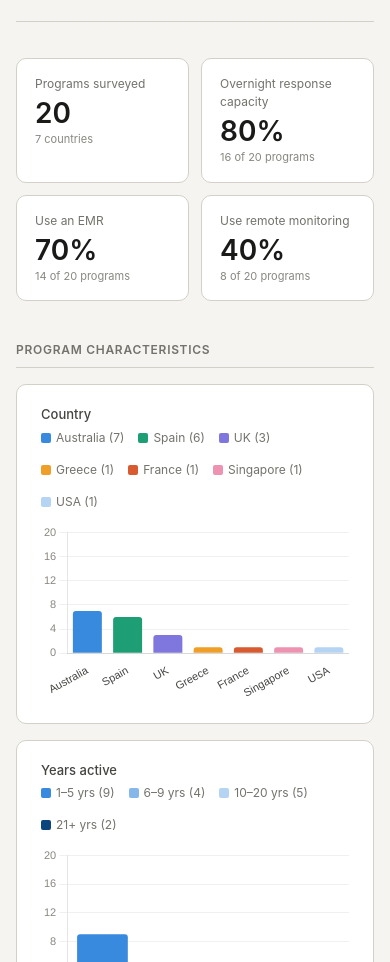
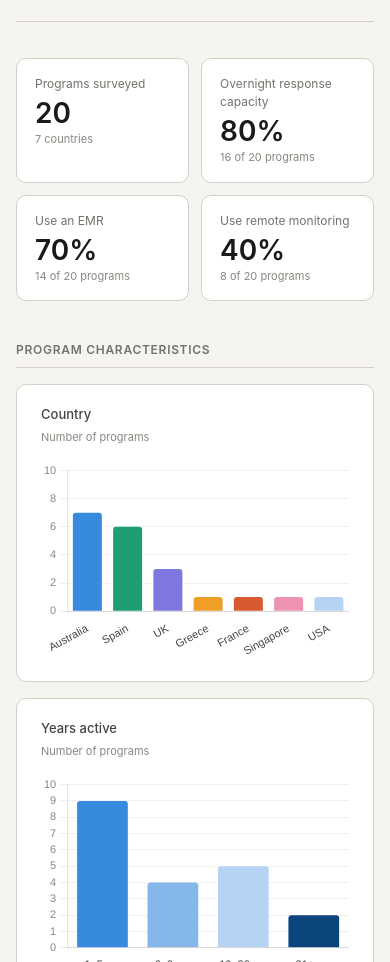
Before and after one commit to afeuser/HaH-Survey-Dashboard, a plain HTML site: page index.html in a window 390 px wide. Shown: the part 138-1100 px from the top of the page. Drawn offline with nearby package versions, Linux system fonts and the light colour scheme.

Commit message:
Refactor chart elements and improve responsiveness
Removed legend elements from charts and updated chart titles and subtitles for clarity. Adjusted chart options for better responsiveness and data representation.

```diff
--- a/index.html
+++ b/index.html
@@ -7,146 +7,27 @@
 <script src="https://cdnjs.cloudflare.com/ajax/libs/Chart.js/4.4.1/chart.umd.js"></script>
 <style>
 *, *::before, *::after { box-sizing: border-box; margin: 0; padding: 0; }
-
-  body {
-    font-family: -apple-system, BlinkMacSystemFont, "Segoe UI", Roboto, Helvetica, Arial, sans-serif;
-    background: #f5f4f0;
-    color: #2c2c2a;
-    font-size: 14px;
-    line-height: 1.5;
-  }
-
-  .page {
-    max-width: 1100px;
-    margin: 0 auto;
-    padding: 40px 32px 80px;
-  }
-
-  .page-header {
-    margin-bottom: 36px;
-    border-bottom: 1px solid #d3d1c7;
-    padding-bottom: 24px;
-  }
-
-  .page-header h1 {
-    font-size: 22px;
-    font-weight: 600;
-    color: #1a1a18;
-    margin-bottom: 6px;
-  }
-
-  .page-header p {
-    font-size: 13px;
-    color: #73726c;
-  }
-
-  .metrics {
-    display: grid;
-    grid-template-columns: repeat(4, minmax(0, 1fr));
-    gap: 12px;
-    margin-bottom: 40px;
-  }
-
-  .metric {
-    background: #fff;
-    border: 0.5px solid #d3d1c7;
-    border-radius: 10px;
-    padding: 16px 18px;
-  }
-
-  .metric-label {
-    font-size: 12px;
-    color: #73726c;
-    margin-bottom: 6px;
-  }
-
-  .metric-value {
-    font-size: 28px;
-    font-weight: 600;
-    color: #1a1a18;
-    line-height: 1;
-  }
-
-  .metric-sub {
-    font-size: 11px;
-    color: #888780;
-    margin-top: 4px;
-  }
-
-  .section {
-    margin-bottom: 44px;
-  }
-
-  .section-label {
-    font-size: 12px;
-    font-weight: 600;
-    color: #73726c;
-    text-transform: uppercase;
-    letter-spacing: 0.06em;
-    margin-bottom: 16px;
-    padding-bottom: 8px;
-    border-bottom: 0.5px solid #d3d1c7;
-  }
-
-  .chart-card {
-    background: #fff;
-    border: 0.5px solid #d3d1c7;
-    border-radius: 10px;
-    padding: 20px 24px;
-  }
-
-  .chart-title {
-    font-size: 13px;
-    font-weight: 500;
-    color: #444441;
-    margin-bottom: 4px;
-  }
-
-  .chart-sub {
-    font-size: 11px;
-    color: #888780;
-    margin-bottom: 16px;
-  }
-
-  .chart-wrap {
-    position: relative;
-    width: 100%;
-  }
-
-  .two-col {
-    display: grid;
-    grid-template-columns: minmax(0, 1fr) minmax(0, 1fr);
-    gap: 16px;
-  }
-
-  .three-col {
-    display: grid;
-    grid-template-columns: minmax(0, 1fr) minmax(0, 1fr) minmax(0, 1fr);
-    gap: 16px;
-  }
-
-  .legend {
-    display: flex;
-    flex-wrap: wrap;
-    gap: 14px;
-    margin-bottom: 12px;
-    font-size: 12px;
-    color: #73726c;
-  }
-
-  .legend span {
-    display: flex;
-    align-items: center;
-    gap: 5px;
-  }
-
-  .legend-dot {
-    width: 10px;
-    height: 10px;
-    border-radius: 2px;
-    flex-shrink: 0;
-  }
-
+body { font-family: -apple-system, BlinkMacSystemFont, "Segoe UI", Roboto, Helvetica, Arial, sans-serif; background: #f5f4f0; color: #2c2c2a; font-size: 14px; line-height: 1.5; }
+.page { max-width: 1100px; margin: 0 auto; padding: 40px 32px 80px; }
+.page-header { margin-bottom: 36px; border-bottom: 1px solid #d3d1c7; padding-bottom: 24px; }
+.page-header h1 { font-size: 22px; font-weight: 600; color: #1a1a18; margin-bottom: 6px; }
+.page-header p { font-size: 13px; color: #73726c; }
+.metrics { display: grid; grid-template-columns: repeat(4, minmax(0, 1fr)); gap: 12px; margin-bottom: 40px; }
+.metric { background: #fff; border: 0.5px solid #d3d1c7; border-radius: 10px; padding: 16px 18px; }
+.metric-label { font-size: 12px; color: #73726c; margin-bottom: 6px; }
+.metric-value { font-size: 28px; font-weight: 600; color: #1a1a18; line-height: 1; }
+.metric-sub { font-size: 11px; color: #888780; margin-top: 4px; }
+.section { margin-bottom: 44px; }
+.section-label { font-size: 12px; font-weight: 600; color: #73726c; text-transform: uppercase; letter-spacing: 0.06em; margin-bottom: 16px; padding-bottom: 8px; border-bottom: 0.5px solid #d3d1c7; }
+.chart-card { background: #fff; border: 0.5px solid #d3d1c7; border-radius: 10px; padding: 20px 24px; }
+.chart-title { font-size: 13px; font-weight: 500; color: #444441; margin-bottom: 4px; }
+.chart-sub { font-size: 11px; color: #888780; margin-bottom: 16px; }
+.chart-wrap { position: relative; width: 100%; }
+.two-col { display: grid; grid-template-columns: minmax(0, 1fr) minmax(0, 1fr); gap: 16px; }
+.three-col { display: grid; grid-template-columns: minmax(0, 1fr) minmax(0, 1fr) minmax(0, 1fr); gap: 16px; }
+.legend { display: flex; flex-wrap: wrap; gap: 14px; margin-bottom: 12px; font-size: 12px; color: #73726c; }
+.legend span { display: flex; align-items: center; gap: 5px; }
+.legend-dot { width: 10px; height: 10px; border-radius: 2px; flex-shrink: 0; }
 @media (max-width: 700px) {
   .metrics { grid-template-columns: repeat(2, 1fr); }
   .two-col, .three-col { grid-template-columns: 1fr; }
@@ -156,7 +37,6 @@
 </head>
 <body>
 <div class="page">
-
   <div class="page-header">
     <h1>Pediatric Hospital at Home — International Survey</h1>
     <p>20 programs across 7 countries &nbsp;·&nbsp; Equitable Healthcare Lab / Institute of Design &nbsp;·&nbsp; March 2026</p>
@@ -192,35 +72,18 @@
     <div class="three-col">
       <div class="chart-card">
         <div class="chart-title">Country</div>
-        <div class="legend">
-          <span><span class="legend-dot" style="background:#378ADD"></span>Australia (7)</span>
-          <span><span class="legend-dot" style="background:#1D9E75"></span>Spain (6)</span>
-          <span><span class="legend-dot" style="background:#7F77DD"></span>UK (3)</span>
-          <span><span class="legend-dot" style="background:#EF9F27"></span>Greece (1)</span>
-          <span><span class="legend-dot" style="background:#D85A30"></span>France (1)</span>
-          <span><span class="legend-dot" style="background:#ED93B1"></span>Singapore (1)</span>
-          <span><span class="legend-dot" style="background:#B5D4F4"></span>USA (1)</span>
-        </div>
-        <div class="chart-wrap" style="height:180px"><canvas id="c-country"></canvas></div>
+        <div class="chart-sub">Number of programs</div>
+        <div class="chart-wrap" style="height:200px"><canvas id="c-country"></canvas></div>
       </div>
       <div class="chart-card">
         <div class="chart-title">Years active</div>
-        <div class="legend">
-          <span><span class="legend-dot" style="background:#378ADD"></span>1–5 yrs (9)</span>
-          <span><span class="legend-dot" style="background:#85B7EB"></span>6–9 yrs (4)</span>
-          <span><span class="legend-dot" style="background:#B5D4F4"></span>10–20 yrs (5)</span>
-          <span><span class="legend-dot" style="background:#0C447C"></span>21+ yrs (2)</span>
-        </div>
-        <div class="chart-wrap" style="height:180px"><canvas id="c-years"></canvas></div>
+        <div class="chart-sub">Number of programs</div>
+        <div class="chart-wrap" style="height:200px"><canvas id="c-years"></canvas></div>
       </div>
       <div class="chart-card">
         <div class="chart-title">Annual patient volume</div>
-        <div class="legend">
-          <span><span class="legend-dot" style="background:#378ADD"></span>101–500 (10)</span>
-          <span><span class="legend-dot" style="background:#85B7EB"></span>501–1000 (4)</span>
-          <span><span class="legend-dot" style="background:#0C447C"></span>&gt;1000 (6)</span>
-        </div>
-        <div class="chart-wrap" style="height:180px"><canvas id="c-volume"></canvas></div>
+        <div class="chart-sub">Number of programs</div>
+        <div class="chart-wrap" style="height:200px"><canvas id="c-volume"></canvas></div>
       </div>
     </div>
   </div>
@@ -231,19 +94,13 @@
     <div class="two-col">
       <div class="chart-card">
         <div class="chart-title">Days per week operational</div>
-        <div class="legend">
-          <span><span class="legend-dot" style="background:#1D9E75"></span>7 days, full capacity (15)</span>
-          <span><span class="legend-dot" style="background:#9FE1CB"></span>7 days, reduced weekends (5)</span>
-        </div>
-        <div class="chart-wrap" style="height:160px"><canvas id="c-days"></canvas></div>
+        <div class="chart-sub">Number of programs</div>
+        <div class="chart-wrap" style="height:180px"><canvas id="c-days"></canvas></div>
       </div>
       <div class="chart-card">
         <div class="chart-title">Daily hours of operation</div>
-        <div class="legend">
-          <span><span class="legend-dot" style="background:#7F77DD"></span>24 hours (9)</span>
-          <span><span class="legend-dot" style="background:#CECBF6"></span>Less than 24 hours (11)</span>
-        </div>
-        <div class="chart-wrap" style="height:160px"><canvas id="c-hrs"></canvas></div>
+        <div class="chart-sub">Number of programs</div>
+        <div class="chart-wrap" style="height:180px"><canvas id="c-hrs"></canvas></div>
       </div>
     </div>
   </div>
@@ -300,7 +157,7 @@
     <div class="section-label">Clinical services</div>
     <div class="two-col" style="margin-bottom:16px">
       <div class="chart-card">
-        <div class="chart-title">IV & subcutaneous medications</div>
+        <div class="chart-title">IV &amp; subcutaneous medications</div>
         <div class="chart-sub">% of programs (n=20)</div>
         <div class="chart-wrap" style="height:320px"><canvas id="c-iv"></canvas></div>
       </div>
@@ -319,7 +176,7 @@
 
   <!-- Technology -->
   <div class="section">
-    <div class="section-label">Technology & monitoring</div>
+    <div class="section-label">Technology &amp; monitoring</div>
     <div class="two-col" style="margin-bottom:16px">
       <div class="chart-card">
         <div class="chart-title">Technology adoption</div>
@@ -342,7 +199,6 @@
       <div class="chart-wrap" style="height:200px"><canvas id="c-comm"></canvas></div>
     </div>
   </div>
-
 </div>
 
 <script>
@@ -363,22 +219,35 @@ const AMBER  = '#EF9F27';
 const CORAL  = '#D85A30';
 const PINK   = '#ED93B1';
 
-const columnOpts = (max = 20) => ({
+const vBarOpts = (yMax, showCount = false) => ({
   responsive: true,
   maintainAspectRatio: false,
   plugins: {
     legend: { display: false },
-    tooltip: { callbacks: { label: ctx => ` ${ctx.raw} programs` } }
+    tooltip: {
+      callbacks: {
+        label: ctx => showCount
+          ? `${ctx.raw} programs`
+          : `${ctx.raw}% (${Math.round(ctx.raw * N / 100)} of ${N} programs)`
+      }
+    }
   },
   scales: {
-    x: { grid: { display: false }, ticks: { color: '#444441', font: { size: 11 } } },
+    x: {
+      grid: { display: false },
+      ticks: { color: '#444441', font: { size: 11 }, maxRotation: 30, autoSkip: false }
+    },
     y: {
-      beginAtZero: true,
-      max,
+      max: yMax,
       grid: { color: 'rgba(0,0,0,0.06)' },
-      ticks: { color: GRAY, font: { size: 11 }, stepSize: 2 }
+      ticks: {
+        color: GRAY,
+        font: { size: 11 },
+        callback: v => showCount ? v : v + '%'
       }
     }
+  },
+  layout: { padding: { top: 8 } }
 });
 
 const hBarOpts = (max = 100, showPct = true) => ({
@@ -389,10 +258,9 @@ const hBarOpts = (max = 100, showPct = true) => ({
     legend: { display: false },
     tooltip: {
       callbacks: {
-        label: ctx =>
-          showPct
-            ? ` ${ctx.raw}% (${Math.round(ctx.raw * N / 100)} of ${N} programs)`
-            : ` ${ctx.raw} programs`
+        label: ctx => showPct
+          ? `${ctx.raw}% (${Math.round(ctx.raw * N / 100)} of ${N} programs)`
+          : `${ctx.raw} programs`
       }
     }
   },
@@ -400,10 +268,14 @@ const hBarOpts = (max = 100, showPct = true) => ({
     x: {
       max,
       grid: { color: 'rgba(0,0,0,0.06)' },
-      ticks: { color: GRAY, callback: v => (showPct ? v + '%' : v) }
+      ticks: { color: GRAY, font: { size: 11 }, callback: v => showPct ? v + '%' : v }
     },
-    y: { grid: { display: false }, ticks: { color: '#444441' } }
+    y: {
+      grid: { display: false },
+      ticks: { color: '#444441', font: { size: 12 } }
     }
+  },
+  layout: { padding: { right: 8 } }
 });
 
 const stackedOpts = () => ({
@@ -411,136 +283,205 @@ const stackedOpts = () => ({
   maintainAspectRatio: false,
   plugins: {
     legend: { display: false },
-    tooltip: { callbacks: { label: ctx => ` ${ctx.raw}%` } }
+    tooltip: { callbacks: { label: ctx => `${ctx.raw}%` } }
   },
   scales: {
-    x: { stacked: true, grid: { display: false } },
-    y: {
-      stacked: true,
-      max: 100,
-      grid: { color: 'rgba(0,0,0,0.06)' },
-      ticks: { color: GRAY, callback: v => v + '%' }
-    }
+    x: { stacked: true, grid: { display: false }, ticks: { color: '#444441', font: { size: 12 } } },
+    y: { stacked: true, max: 100, grid: { color: 'rgba(0,0,0,0.06)' }, ticks: { color: GRAY, font: { size: 11 }, callback: v => v + '%' } }
   }
 });
 
-/* COLUMN charts (formerly donuts) */
-
+// Country — vertical bar
 new Chart(document.getElementById('c-country'), {
   type: 'bar',
   data: {
     labels: ['Australia','Spain','UK','Greece','France','Singapore','USA'],
     datasets: [{
-      data: [7,6,3,1,1,1,1],
-      backgroundColor: [BLUE,TEAL,PURPLE,AMBER,CORAL,PINK,BLUE_L],
+      data: [7, 6, 3, 1, 1, 1, 1],
+      backgroundColor: [BLUE, TEAL, PURPLE, AMBER, CORAL, PINK, BLUE_L],
       borderRadius: 3
     }]
   },
-  options: columnOpts()
+  options: vBarOpts(10, true)
 });
 
+// Years active — vertical bar
 new Chart(document.getElementById('c-years'), {
   type: 'bar',
   data: {
-    labels: ['1–5 years','6–9 years','10–20 years','21+ years'],
+    labels: ['1–5 yrs','6–9 yrs','10–20 yrs','21+ yrs'],
     datasets: [{
-      data: [9,4,5,2],
-      backgroundColor: [BLUE,BLUE_M,BLUE_L,BLUE_D],
+      data: [9, 4, 5, 2],
+      backgroundColor: [BLUE, BLUE_M, BLUE_L, BLUE_D],
       borderRadius: 3
     }]
   },
-  options: columnOpts()
+  options: vBarOpts(10, true)
 });
 
+// Volume — vertical bar
 new Chart(document.getElementById('c-volume'), {
   type: 'bar',
   data: {
     labels: ['101–500/yr','501–1000/yr','>1000/yr'],
     datasets: [{
-      data: [10,4,6],
-      backgroundColor: [BLUE,BLUE_M,BLUE_D],
+      data: [10, 4, 6],
+      backgroundColor: [BLUE, BLUE_M, BLUE_D],
       borderRadius: 3
     }]
   },
-  options: columnOpts()
+  options: vBarOpts(12, true)
 });
 
+// Days per week — vertical bar
 new Chart(document.getElementById('c-days'), {
   type: 'bar',
   data: {
     labels: ['7 days, full capacity','7 days, reduced weekends'],
     datasets: [{
-      data: [15,5],
-      backgroundColor: [TEAL,TEAL_L],
+      data: [15, 5],
+      backgroundColor: [TEAL, TEAL_L],
       borderRadius: 3
     }]
   },
-  options: columnOpts()
+  options: vBarOpts(20, true)
 });
 
+// Hours — vertical bar
 new Chart(document.getElementById('c-hrs'), {
   type: 'bar',
   data: {
     labels: ['24 hours','Less than 24 hours'],
     datasets: [{
-      data: [9,11],
-      backgroundColor: [PURPLE,PURP_L],
+      data: [9, 11],
+      backgroundColor: [PURPLE, PURP_L],
       borderRadius: 3
     }]
   },
-  options: columnOpts()
+  options: vBarOpts(15, true)
 });
 
-/* Remaining charts unchanged */
-
+// Age groups
 new Chart(document.getElementById('c-age'), {
   type: 'bar',
   data: {
     labels: ['Neonates (0–1mo)','Infants (1mo–2yr)','Children (2–11yr)','Adolescents (12–18yr)','Adults (18+)'],
-    datasets: [{
-      data: [pct(19), pct(20), pct(20), pct(19), pct(1)],
-      backgroundColor: [TEAL, TEAL, TEAL, TEAL, GRAY_L],
-      borderRadius: 3
-    }]
+    datasets: [{ data: [pct(19), pct(20), pct(20), pct(19), pct(1)], backgroundColor: [TEAL, TEAL, TEAL, TEAL, GRAY_L], borderRadius: 3 }]
   },
   options: hBarOpts(100)
 });
 
+// Populations
 new Chart(document.getElementById('c-pop'), {
   type: 'bar',
   data: {
     labels: ['Urban','Suburban','Rural'],
-    datasets: [{
-      data: [pct(19), pct(15), pct(7)],
-      backgroundColor: [BLUE, BLUE_M, BLUE_L],
-      borderRadius: 3
-    }]
+    datasets: [{ data: [pct(19), pct(15), pct(7)], backgroundColor: [BLUE, BLUE_M, BLUE_L], borderRadius: 3 }]
   },
   options: hBarOpts(100)
 });
 
+// Admission sources
 new Chart(document.getElementById('c-admit'), {
   type: 'bar',
   data: {
     labels: ['Hospital inpatient ward','Emergency department','Outpatient / specialty clinic','Home (known patients)','Other'],
-    datasets: [{
-      data: [pct(20), pct(18), pct(15), pct(10), pct(8)],
-      backgroundColor: BLUE,
-      borderRadius: 3
-    }]
+    datasets: [{ data: [pct(20), pct(18), pct(15), pct(10), pct(8)], backgroundColor: BLUE, borderRadius: 3 }]
   },
   options: hBarOpts(100)
 });
 
+// Catchment
 new Chart(document.getElementById('c-catch'), {
   type: 'bar',
   data: {
     labels: ['By travel time','By distance','Other','No catchment area'],
-    datasets: [{
-      data: [pct(13), pct(10), pct(4), pct(1)],
-      backgroundColor: [BLUE, BLUE_M, BLUE_L, GRAY_L],
-      borderRadius: 3
-    }]
+    datasets: [{ data: [pct(13), pct(10), pct(4), pct(1)], backgroundColor: [BLUE, BLUE_M, BLUE_L, GRAY_L], borderRadius: 3 }]
+  },
+  options: hBarOpts(100)
+});
+
+// Staff
+new Chart(document.getElementById('c-staff'), {
+  type: 'bar',
+  data: {
+    labels: ['Nurse','Doctor','Pharmacist','Social work / case mgmt','Physical therapist','Dietician / nutritionist','Speech-language pathology','Occupational therapist','Paramedic','Advanced practice provider','Child life specialist'],
+    datasets: [{ data: [pct(20), pct(19), pct(13), pct(9), pct(7), pct(7), pct(5), pct(2), pct(2), pct(2), pct(1)], backgroundColor: BLUE, borderRadius: 3 }]
+  },
+  options: hBarOpts(100)
+});
+
+// IV meds
+new Chart(document.getElementById('c-iv'), {
+  type: 'bar',
+  data: {
+    labels: ['Antibiotics','Continuous infusions','Steroids','Other','Anticoagulation','TPN / parenteral nutrition','Chemotherapy','Opioids','Insulin','Blood transfusion'],
+    datasets: [{ data: [pct(20), pct(15), pct(15), pct(14), pct(10), pct(8), pct(6), pct(6), pct(6), pct(3)], backgroundColor: TEAL, borderRadius: 3 }]
+  },
+  options: hBarOpts(100)
+});
+
+// Other interventions
+new Chart(document.getElementById('c-int'), {
+  type: 'bar',
+  data: {
+    labels: ['Wound care','Supplemental oxygen','Nasogastric feeding','Airway treatments','Tracheostomy / vent mgmt','Other'],
+    datasets: [{ data: [pct(18), pct(15), pct(14), pct(13), pct(10), pct(9)], backgroundColor: TEAL, borderRadius: 3 }]
+  },
+  options: hBarOpts(100)
+});
+
+// POC
+new Chart(document.getElementById('c-poc'), {
+  type: 'bar',
+  data: {
+    labels: ['Blood collection','Blood testing','Other','Ultrasound','X-ray'],
+    datasets: [{ data: [pct(19), pct(11), pct(5), pct(4), pct(2)], backgroundColor: PURPLE, borderRadius: 3 }]
+  },
+  options: hBarOpts(100)
+});
+
+// Tech adoption (stacked)
+new Chart(document.getElementById('c-tech'), {
+  type: 'bar',
+  data: {
+    labels: ['Overnight response','EMR','Remote patient monitoring'],
+    datasets: [
+      { label: 'Yes', data: [80, 70, 40], backgroundColor: TEAL, borderRadius: 0 },
+      { label: 'No',  data: [20, 30, 60], backgroundColor: GRAY_L, borderRadius: 0 }
+    ]
+  },
+  options: stackedOpts()
+});
+
+// RPM types
+new Chart(document.getElementById('c-rpm'), {
+  type: 'bar',
+  data: {
+    labels: ['Intermittent pulse ox','Intermittent heart rate','Weight','Intake / output','Other','Blood pressure','Continuous pulse ox','Continuous heart rate'],
+    datasets: [{ data: [8, 8, 4, 4, 3, 2, 1, 1], backgroundColor: BLUE, borderRadius: 3 }]
+  },
+  options: {
+    indexAxis: 'y',
+    responsive: true,
+    maintainAspectRatio: false,
+    plugins: {
+      legend: { display: false },
+      tooltip: { callbacks: { label: ctx => `${ctx.raw} of 8 programs` } }
+    },
+    scales: {
+      x: { max: 8, grid: { color: 'rgba(0,0,0,0.06)' }, ticks: { color: GRAY, font: { size: 11 }, stepSize: 2 } },
+      y: { grid: { display: false }, ticks: { color: '#444441', font: { size: 11 } } }
+    }
+  }
+});
+
+// Communication
+new Chart(document.getElementById('c-comm'), {
+  type: 'bar',
+  data: {
+    labels: ['Phone','Video / telemedicine','Text / SMS','Patient portal','Other'],
+    datasets: [{ data: [pct(20), pct(18), pct(16), pct(3), pct(1)], backgroundColor: PURPLE, borderRadius: 3 }]
   },
   options: hBarOpts(100)
 });
```
Lines whose indentation alone changed are shown as unchanged.
